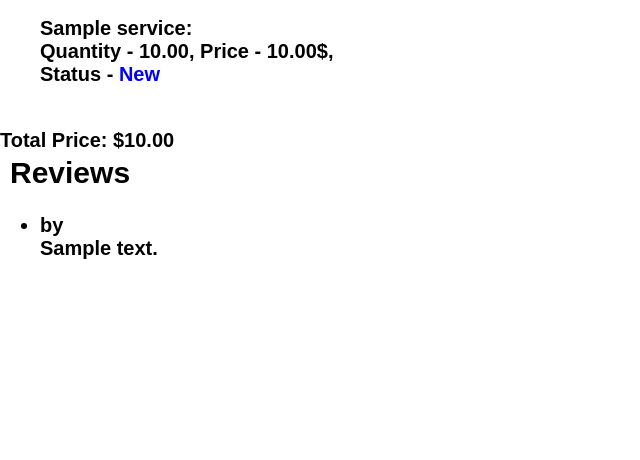
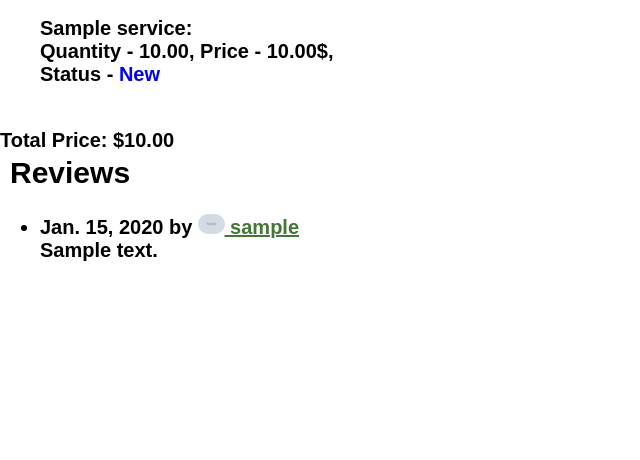
Before and after one commit to KarolisTam/Django_project_service, a Django app: page /orders/1/ in a window 1280 px wide. Shown: the part 273-733 px from the top of the page, without its empty margins (0-640 px from the left). Run offline with Django 4.2, Linux system fonts and the light colour scheme; tables that the repository leaves empty hold one stand-in row (values such as "Sample post"); grey boxes marked "Sample" are stand-in pictures.

Commit message:
added add avtar to comments

```diff
--- a/autoservice/service/models.py
+++ b/autoservice/service/models.py
@@ -185,7 +185,7 @@ class OrderReview(models.Model):
         related_name="order_commenter",
         on_delete=models.CASCADE
     )
-    created_at = models.DateField(_("Created"), auto_now_add=False)
+    created_at = models.DateField(_("Created"), auto_now_add=True)
     content = models.TextField(_("content"), max_length=4000)
 
 
--- a/autoservice/service/static/css/styles.css
+++ b/autoservice/service/static/css/styles.css
@@ -149,3 +149,7 @@ img.user-profile-picture {
     border-radius: 1rem;
     float: left;
 }
+.user-avatar {
+    max-height: 1rem;
+    border-radius: 0.5rem;
+}
--- a/autoservice/service/templates/service/orders_detail.html
+++ b/autoservice/service/templates/service/orders_detail.html
@@ -39,8 +39,12 @@
 {% if order.reviews.count > 0 %}
 	<ul>
 		{% for review in order.reviews.all %}
-			<li>{{ review.reviewed_at }} by {{ review.reviewer }}<br>
-				{{ review.content }}
+		<li>{{ review.created_at }} by <a href="{% url 'profile' review.commenter.id %}">
+			{% if review.commenter.profile.picture %}
+				<img src="{{ review.commenter.profile.picture.url }}" class="user-avatar">
+			{% endif %}
+			{{ review.commenter }}</a><br>
+			{{ review.content }}
 			</li>
 		{% endfor %}
 	</ul>
--- a/autoservice/service/views.py
+++ b/autoservice/service/views.py
@@ -57,7 +57,7 @@ class OrderList(generic.ListView):
         if q:
             qs = qs.filter(
                 Q(date__icontains=q) |
-                Q(car__customer__icontains=q) |
+                Q(car__client__username__icontains=q) |
                 Q(car__licence_plate__icontains=q) |
                 Q(car__vin_code__istartswith=q) |
                 Q(car__model__model__icontains=q)
```
